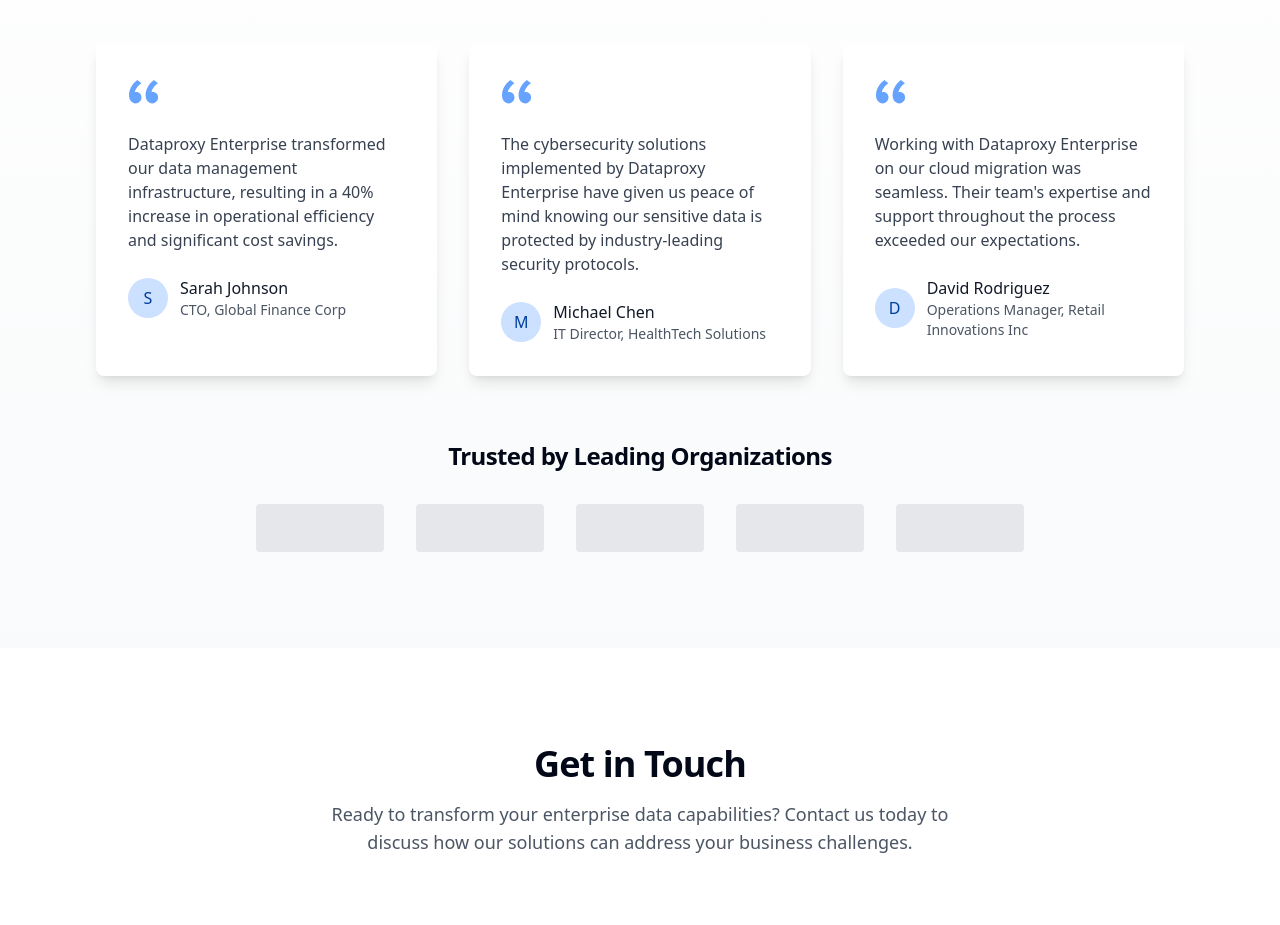
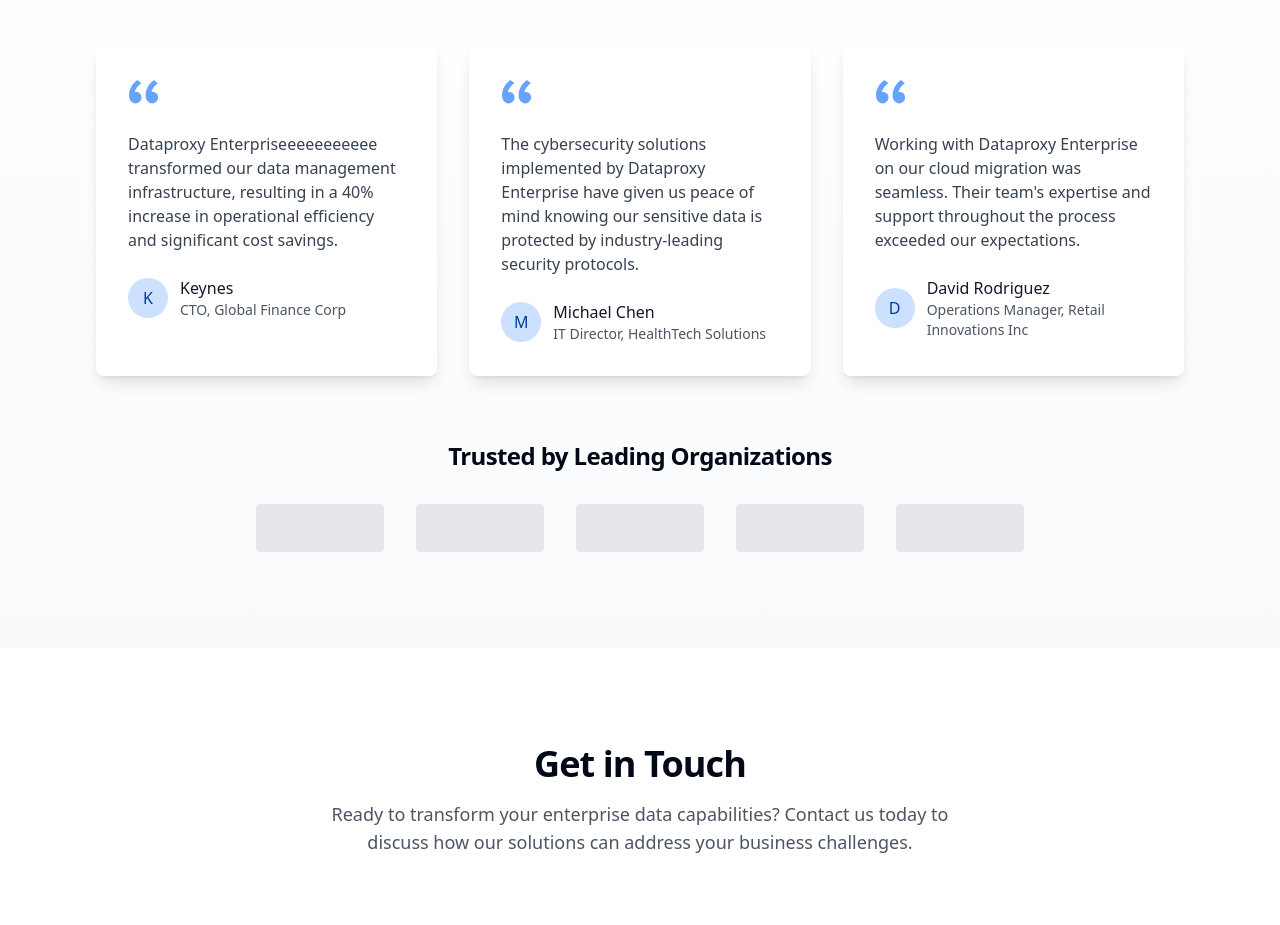
Before and after one commit to Keynes25/dataproxy-enterprise-hub, a React (Vite) app: page / in a window 1280 px wide. Shown: the part 2760-3685 px from the top of the page. Built offline with nearby package versions, Linux system fonts and the light colour scheme.

Commit message:
Update Testimonials.tsx

```diff
--- a/src/components/sections/Testimonials.tsx
+++ b/src/components/sections/Testimonials.tsx
@@ -5,8 +5,8 @@ import TestimonialCard from '@/components/ui/TestimonialCard';
 const Testimonials = () => {
   const testimonials = [
     {
-      quote: "Dataproxy Enterprise transformed our data management infrastructure, resulting in a 40% increase in operational efficiency and significant cost savings.",
-      name: "Sarah Johnson",
+      quote: "Dataproxy Enterpriseeeeeeeeeee transformed our data management infrastructure, resulting in a 40% increase in operational efficiency and significant cost savings.",
+      name: "Keynes",
       role: "CTO",
       company: "Global Finance Corp",
     },
```
